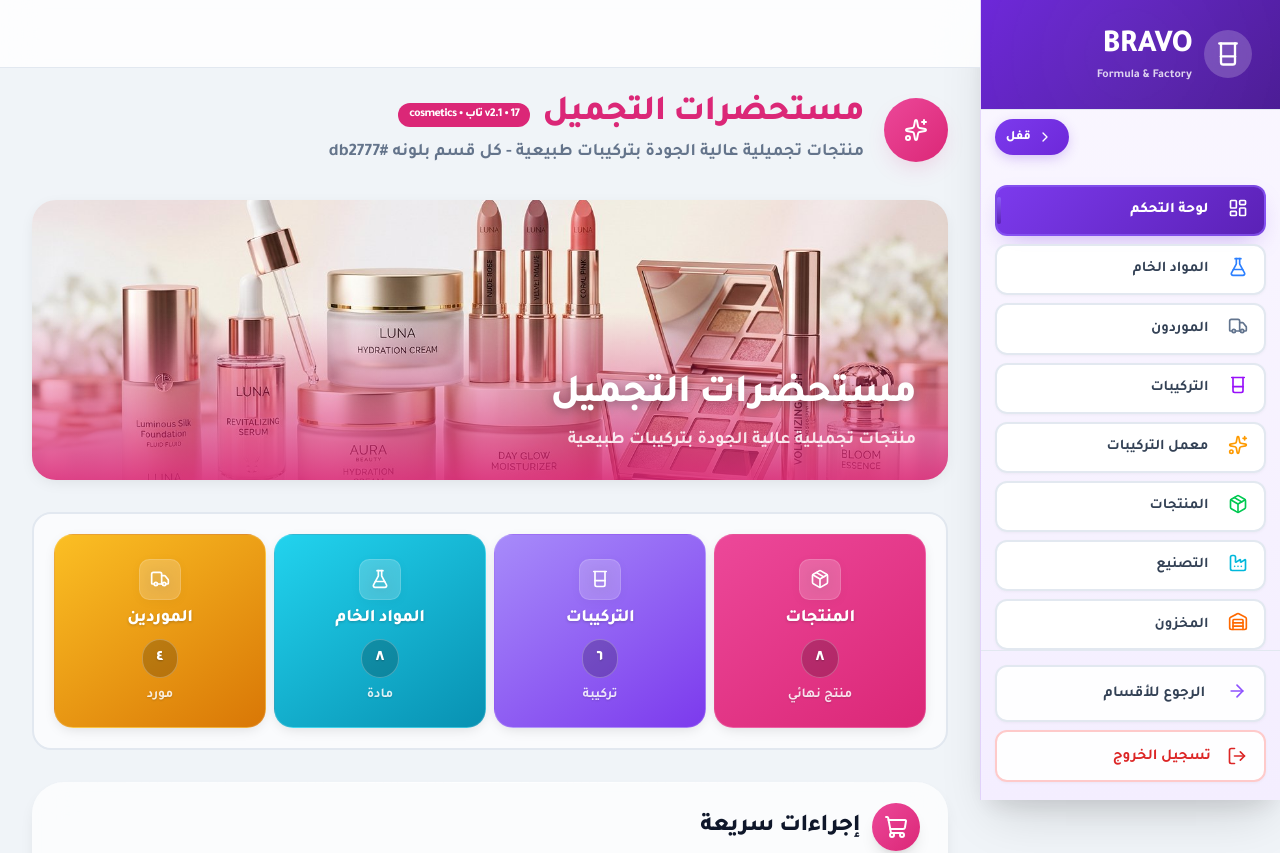
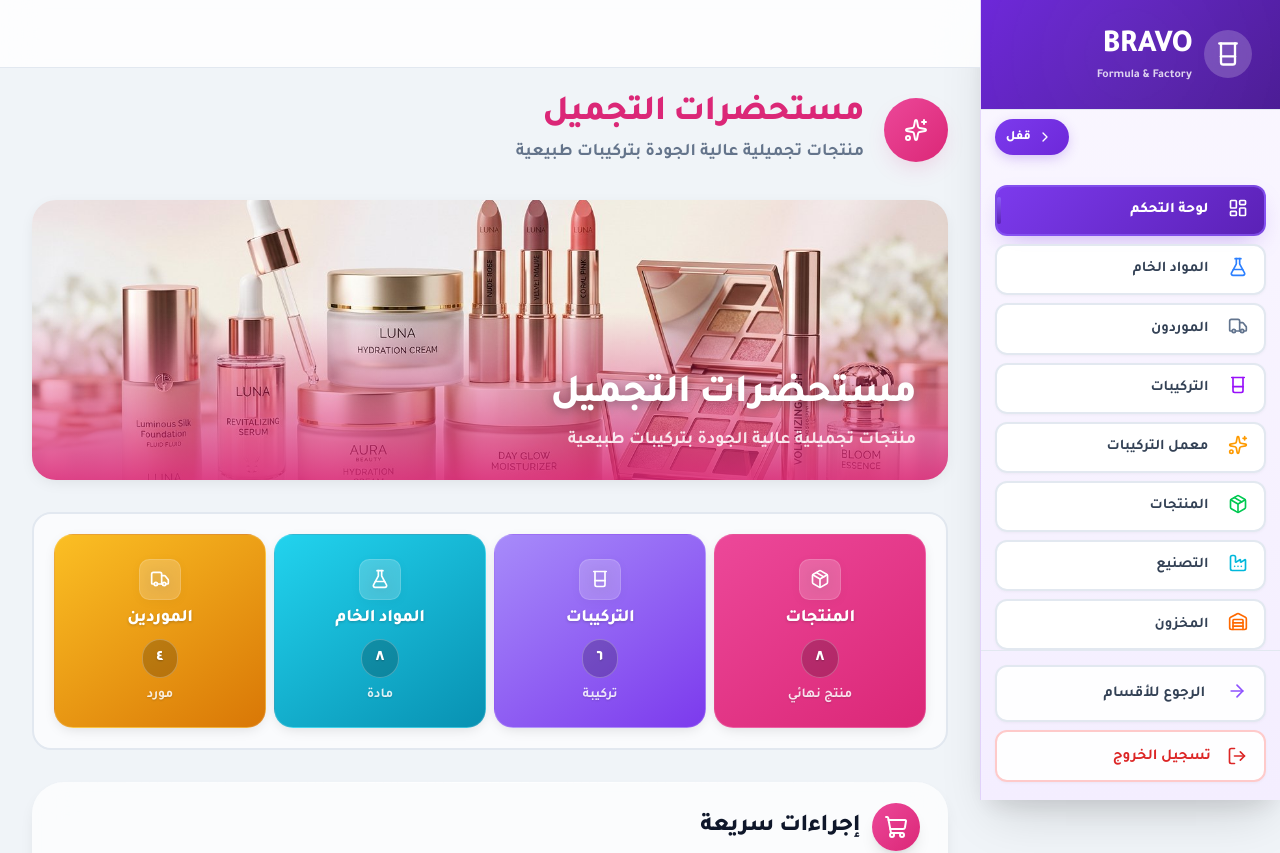
Before and after one commit to fantazia1110-design/BRAVO-new-sestym-, a Next.js app: page /cosmetics in a window 1280 px wide. Shown: the top 853 px of the page. Built offline with nearby package versions, Linux system fonts and the light colour scheme.

Commit message:
fix: remove unnecessary texts about color codes and v2.1/v2.2 badges - clean headers to only show name and description
Co-authored-by: arena-agent <297053741+arena-agent@users.noreply.github.com>

```diff
--- a/src/app/page.tsx
+++ b/src/app/page.tsx
@@ -310,7 +310,7 @@ export default function LandingPage() {
             boxShadow: '0 4px 14px -2px rgba(109,40,217,0.3)',
           }}>
             <FlaskConical size={20} />
-            BRAVO Formula & Factory v2.2 • 17 تاب • 3 أقسام • أزرق/بينك/بنفسجي
+            BRAVO Formula & Factory
           </div>
           <h1 style={{
             fontWeight: 900, fontSize: '3.2rem', lineHeight: 1.2,
--- a/src/app/production/page.tsx
+++ b/src/app/production/page.tsx
@@ -43,7 +43,7 @@ const sampleBatches: ProductionBatch[] = [
     id: '1',
     batchNumber: 'PRD-2026-001',
     product: { ar: 'شامبو العناية بالشعر' },
-    formulaVersion: 'v2.1',
+    formulaVersion: '',
     plannedQuantity: '500',
     actualQuantity: '485',
     unit: 'كجم',
--- a/src/components/ui/SectionPage.tsx
+++ b/src/components/ui/SectionPage.tsx
@@ -183,7 +183,7 @@ export default function SectionPage({ section, rawMaterials, formulas, products,
 
   return (
     <div className="space-y-8" data-section={section.id}>
-      <div className="animate-slide-up"><div className="flex items-center gap-5 mb-2"><div className="w-16 h-16 rounded-2xl flex items-center justify-center shadow-xl animate-float" style={{ background: `linear-gradient(135deg, ${cl}, ${c})`, boxShadow: `0 10px 26px -10px ${c}44` }}><span style={{ color: '#fff' }}>{section.icon}</span></div><div><h1 style={{ fontWeight: 900, fontSize: '2.2rem', color: c, margin: 0, display: 'flex', alignItems: 'center', gap: '0.75rem' }}>{section.name} <span style={{ fontSize: '0.75rem', padding: '0.25rem 0.7rem', borderRadius: '999px', background: c, color: '#fff', fontWeight: 900 }}>v2.1 • 17 تاب • {section.id}</span></h1><p style={{ fontWeight: 600, fontSize: '1.1rem', color: '#64748b', margin: 0 }}>{section.description} - كل قسم بلونه {c}</p></div></div></div>
+      <div className="animate-slide-up"><div className="flex items-center gap-5 mb-2"><div className="w-16 h-16 rounded-2xl flex items-center justify-center shadow-xl animate-float" style={{ background: `linear-gradient(135deg, ${cl}, ${c})`, boxShadow: `0 10px 26px -10px ${c}44` }}><span style={{ color: '#fff' }}>{section.icon}</span></div><div><h1 style={{ fontWeight: 900, fontSize: '2.2rem', color: c, margin: 0 }}>{section.name}</h1><p style={{ fontWeight: 600, fontSize: '1.1rem', color: '#64748b', margin: 0 }}>{section.description}</p></div></div></div>
       {(activeTab === 'overview' || activeTab === 'dashboard') && (
         <>
           <div style={{ borderRadius: '1.5rem', overflow: 'hidden', position: 'relative', height: '280px', boxShadow: '0 4px 16px -4px rgba(0,0,0,0.1)', }}><img src={section.image} alt={section.name} style={{ width: '100%', height: '100%', objectFit: 'cover' }} /><div style={{ position: 'absolute', bottom: 0, left: 0, right: 0, height: '60%', background: `linear-gradient(to top, ${c}dd, ${c}66, transparent)` }} /><div style={{ position: 'absolute', bottom: '1.5rem', right: '2rem', zIndex: 2 }}><h2 style={{ fontWeight: 900, fontSize: '2.5rem', color: '#fff', margin: 0, textShadow: '0 2px 12px rgba(0,0,0,0.4)' }}>{section.name}</h2><p style={{ fontWeight: 600, fontSize: '1.1rem', color: 'rgba(255,255,255,0.85)', margin: '0.3rem 0 0 0' }}>{section.description}</p></div></div>
@@ -544,7 +544,7 @@ export default function SectionPage({ section, rawMaterials, formulas, products,
             <div className="card-body p-0">
               <table className="table">
                 <thead><tr><th style={{ color: c }}>رقم الدفعة</th><th style={{ color: c }}>المنتج</th><th style={{ color: c }}>الكمية</th><th style={{ color: c }}>التقدم</th><th style={{ color: c }}>الحالة</th><th style={{ color: c }}>المسؤول</th><th style={{ color: c }}>إجراءات</th></tr></thead>
-                <tbody>{recentProduction.map((b, i) => (<TableRowWithHover key={i} color={c}><td style={{ fontWeight: 800, fontFamily: 'monospace', fontSize: '0.85rem', color: c }}>{b.batch}</td><td><div><p style={{ fontWeight: 800, margin: 0 }}>{b.product}</p><p style={{ fontWeight: 600, fontSize: '0.7rem', color: '#94a3b8', margin: 0 }}>v2.1 • {section.name}</p></div></td><td style={{ fontWeight: 700 }}>{b.qty}</td><td><ProgressBar progress={b.progress} color={c} colorLight={cl} /></td><td><StatusBadge status={b.status} /></td><td style={{ fontWeight: 600, fontSize: '0.85rem' }}>أحمد</td><td><div style={{ display: 'flex', gap: '0.25rem' }}><span style={{ width: '28px', height: '28px', borderRadius: '0.5rem', background: '#f1f5f9', display: 'flex', alignItems: 'center', justifyContent: 'center', cursor: 'pointer' }}>👁️</span><span style={{ width: '28px', height: '28px', borderRadius: '0.5rem', background: '#f1f5f9', display: 'flex', alignItems: 'center', justifyContent: 'center', cursor: 'pointer' }}>✏️</span></div></td></TableRowWithHover>))}</tbody>
+                <tbody>{recentProduction.map((b, i) => (<TableRowWithHover key={i} color={c}><td style={{ fontWeight: 800, fontFamily: 'monospace', fontSize: '0.85rem', color: c }}>{b.batch}</td><td><div><p style={{ fontWeight: 800, margin: 0 }}>{b.product}</p><p style={{ fontWeight: 600, fontSize: '0.7rem', color: '#94a3b8', margin: 0 }}>{section.name}</p></div></td><td style={{ fontWeight: 700 }}>{b.qty}</td><td><ProgressBar progress={b.progress} color={c} colorLight={cl} /></td><td><StatusBadge status={b.status} /></td><td style={{ fontWeight: 600, fontSize: '0.85rem' }}>أحمد</td><td><div style={{ display: 'flex', gap: '0.25rem' }}><span style={{ width: '28px', height: '28px', borderRadius: '0.5rem', background: '#f1f5f9', display: 'flex', alignItems: 'center', justifyContent: 'center', cursor: 'pointer' }}>👁️</span><span style={{ width: '28px', height: '28px', borderRadius: '0.5rem', background: '#f1f5f9', display: 'flex', alignItems: 'center', justifyContent: 'center', cursor: 'pointer' }}>✏️</span></div></td></TableRowWithHover>))}</tbody>
               </table>
             </div>
           </div>
```
